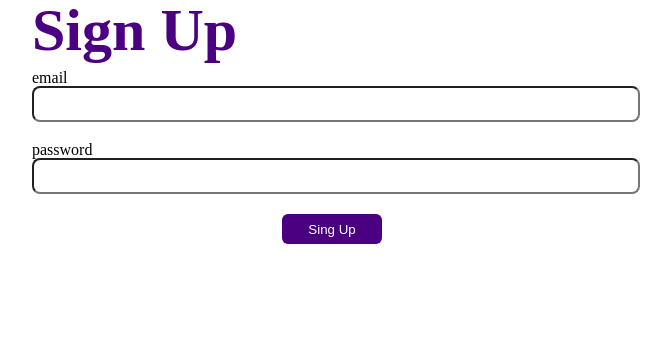
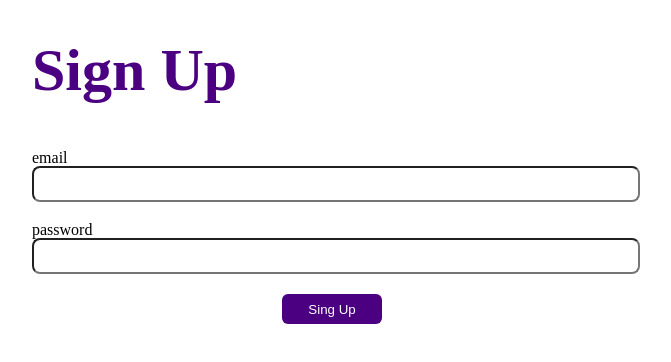
Before and after one commit to bona373737/todo-react, a React (Create React App) app: page /signup in a window 1280 px wide. Shown: the top 362 px of the page, without its empty margins (308-979 px from the left). Built offline with nearby package versions, Linux system fonts and the light colour scheme.

Commit message:
회원가입페이지 css수정

```diff
--- a/src/View/Singup.js
+++ b/src/View/Singup.js
@@ -9,8 +9,9 @@ const SingupContainer = styled.div`
     margin: auto;
 
     h1{
-        color: #4B0082;
+        margin: 40px 0;
     }
+
 
 `;
 
@@ -34,19 +35,20 @@ const Singup =()=>{
         };
 
         //회원가입 api전송
-        let response
+        let response;
         try {
             response =  await axios({
                 method: 'post',
-                url: 'https://pre-onboarding-selection-task.shop/auth/signup',
-                headers: { "Content-Type": `application/json`},
+                url: '/auth/signup',
                 data: inputValue
               })
         } catch (error) {
             console.log(error)
         }
-        console.log(response);
-
+        if(response.status===201){
+            alert(`${inputValue.email}님 회원가입 되었습니다.`)
+            navigate("/signin")
+        }
     }
 
 
```
